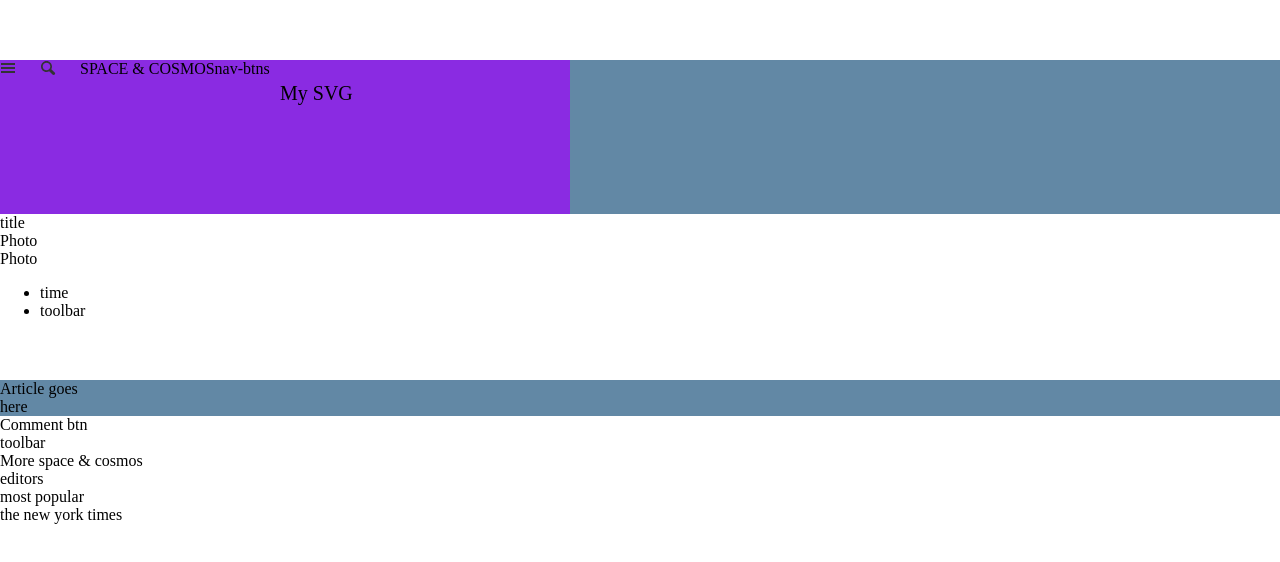
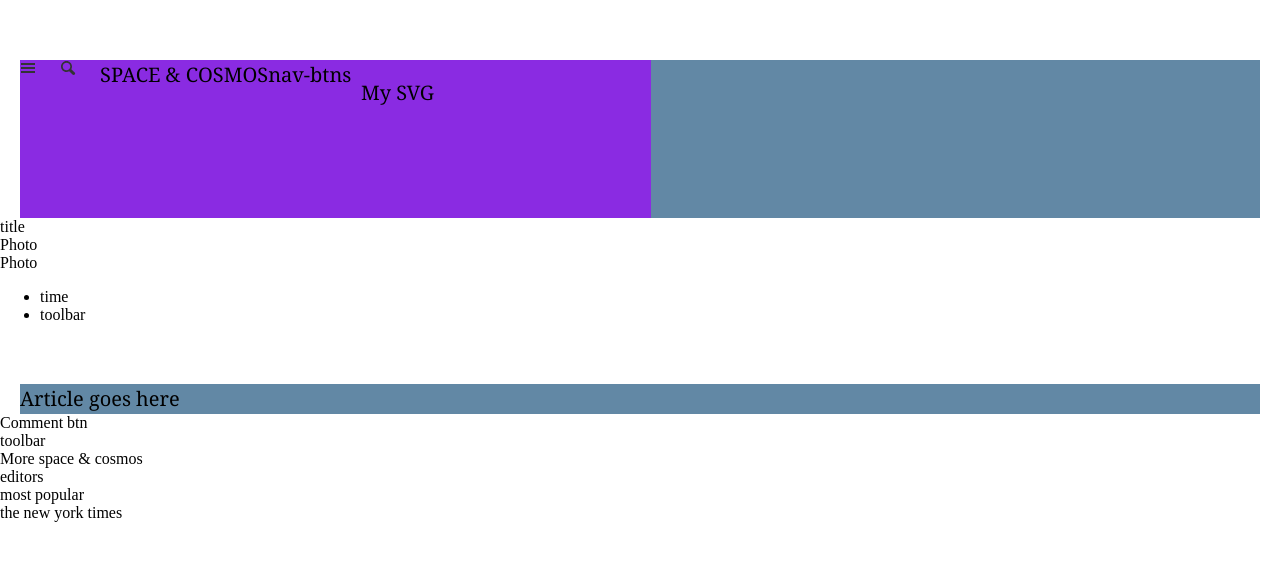
Before and after one commit to macnick/NYT-article, a plain HTML site: page index.html in a window 1280 px wide. Drawn offline with Linux system fonts and the light colour scheme.

Commit message:
some changes in section fild

```diff
--- a/style/style.css
+++ b/style/style.css
@@ -22,10 +22,13 @@ button {
 }
 section {
   display: grid;
-  margin-top: 60px;
-  grid-template-columns: 100px auto 150px;
+  margin:60px 20px 0px 20px;
+  grid-template-columns: auto 600px auto;
   grid-template-rows: auto;
   background-color: #6288a5;
+  font-family: nyt-imperial, Georgia, 'Times New Roman', Times, serif;
+  font-size: 1.25rem;
+  line-height: 1.875rem;
 }
 .nav {
   display: flex;
```
